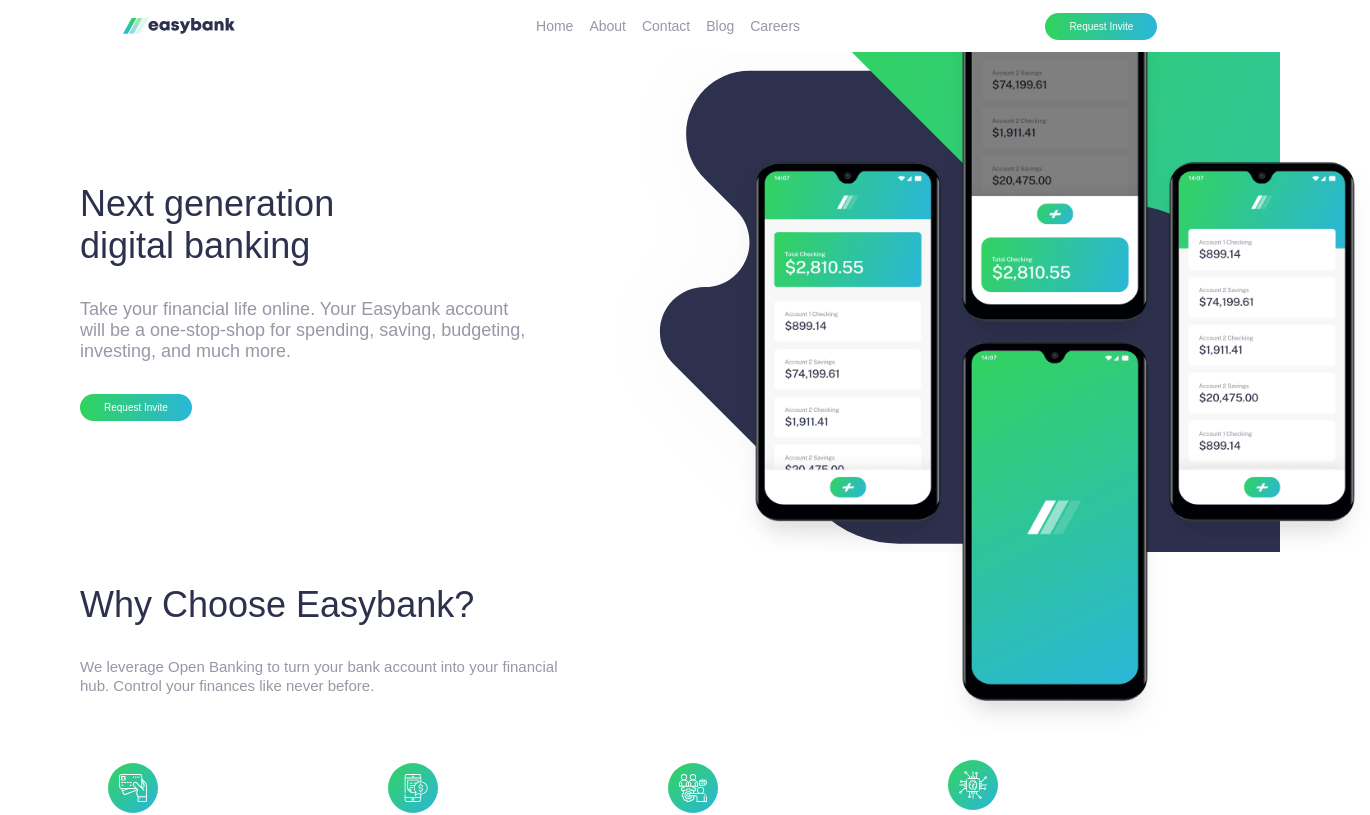
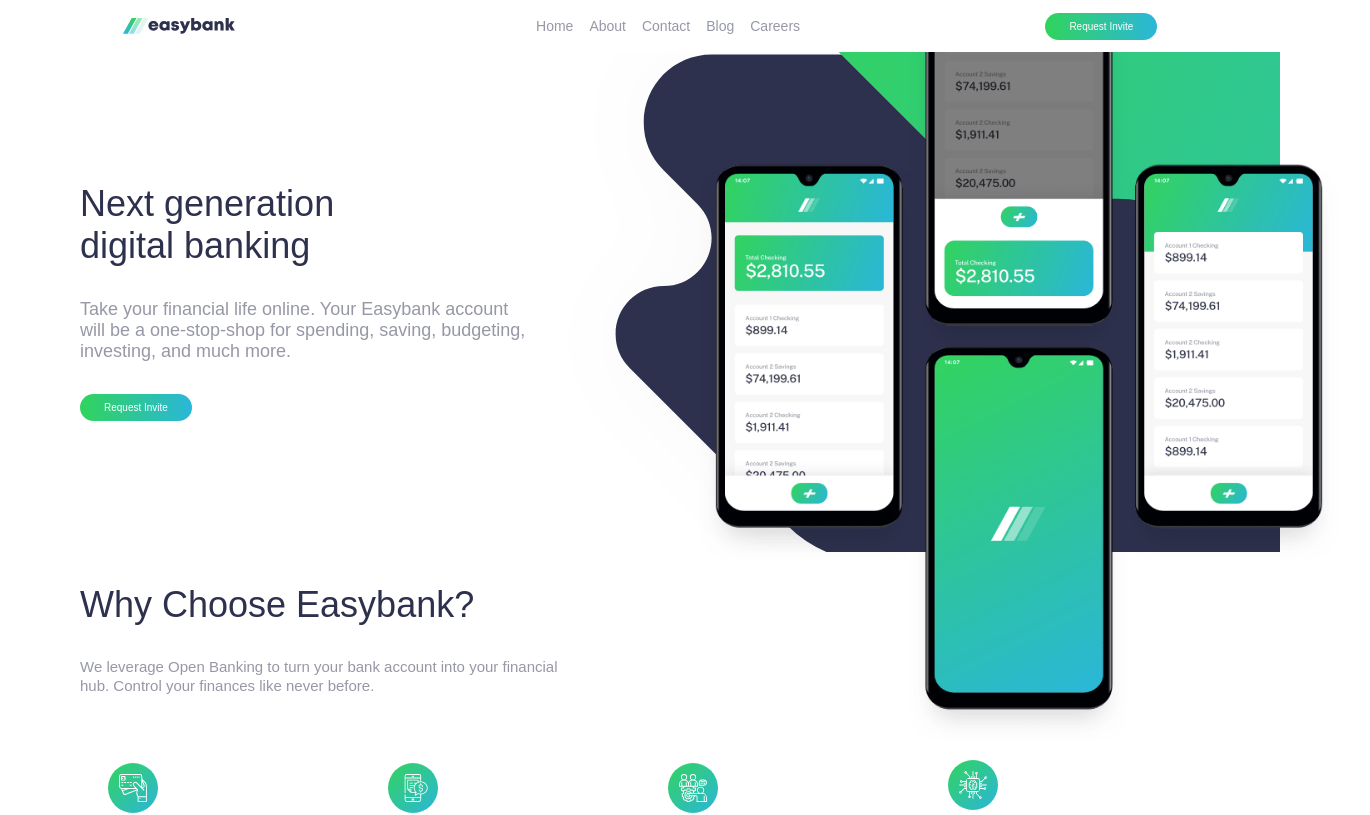
Before and after one commit to AliceMenzie/easybank-landing-page, a React (Create React App) app: page / in a window 1280 px wide. Shown: the top 815 px of the page, 1370 px wide, since content can reach past the window. Built offline with nearby package versions, Linux system fonts and the light colour scheme.

Commit message:
update hero styles

```diff
--- a/src/App.js
+++ b/src/App.js
@@ -20,6 +20,7 @@
     // mobile: "768px"
     tablet: "645px",
     mobile: "375px",
+    large: "1800px"
   };
 
   return (
--- a/src/components/styles/Hero.styled.js
+++ b/src/components/styles/Hero.styled.js
@@ -11,7 +11,8 @@
     align-self: center;
   }
   div:nth-child(2) {
-    width: 700px;
+    /* border: 1px solid red; */
+    width: 100%;
     height: 500px;
     background-image: url("./images/bg-intro-desktop.svg");
     background-position: left;
@@ -55,7 +56,8 @@
       justify-content: center;
       margin-left: 0rem;
       h1 {
-        padding-top: 2rem;
+        /* padding-top: 2rem; */
+        margin-top: -4rem;
         text-align: center;
         font-size: 3rem;
       }
@@ -64,12 +66,11 @@
       }
     }
     div:nth-child(2) {
-      width: 700px;
-      height: 500px;
       background-image: url("./images/bg-intro-mobile.svg");
-      background-position: left;
+      /* background-position: right; */
+      background-position: bottom right;
       background-repeat: no-repeat;
-      background-size: 140%;
+      background-size: 130%;
       z-index: -2;
     }
   }
@@ -81,13 +82,19 @@
 export const Image = styled.img`
   position: relative;
   bottom: 90px;
-  right: -160px;
-  width: 90%;
+  right: -170px;
+  width: 85%;
   z-index: -1;
+
+  @media (min-width: ${({ theme }) => theme.large}) {
+    bottom: 15rem;
+  right: -25rem;
+    width: 60%;
+  }
 
   @media (max-width: ${({ theme }) => theme.tablet}) {
     width: 85%;
-    top: -11.5rem;
-    left: 5rem;
+    top: -12rem;
+    left: 2.5rem;
   }
 `;
--- a/src/components/styles/Navbar.styled.js
+++ b/src/components/styles/Navbar.styled.js
@@ -19,11 +19,11 @@
     }
 
     @media (max-width: ${({ theme }) => theme.tablet}) {
-        position: fixed;
+        /* position: fixed;
         top: 0;
         left: 0;
         right: 0;
-        width: 100%;
+        width: 100%; */
 
         ul {
         li {
```
